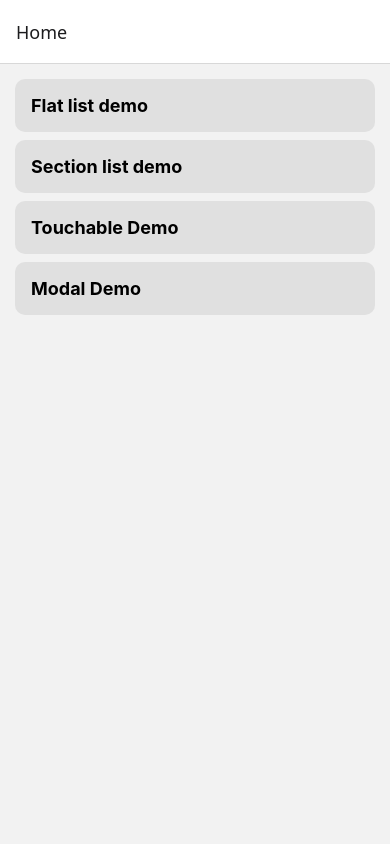
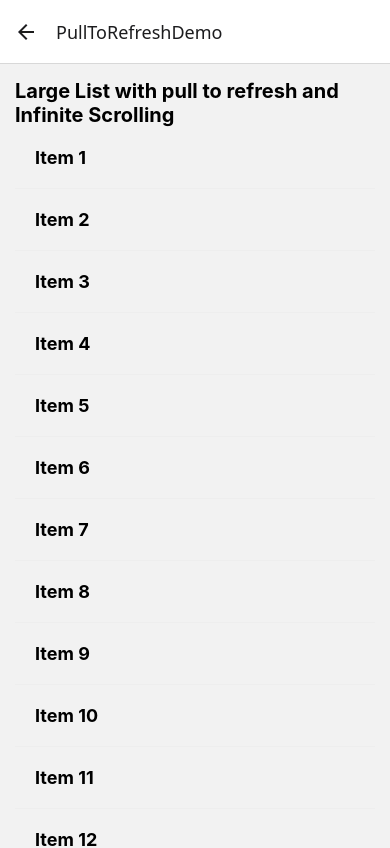
Before and after one commit to LuigyMartial/reactNtFull24-listapi, a React Native app: screen /PullToRefreshDemo in a window 390 px wide. Shown: the top 848 px of the page. Built offline with nearby package versions, Linux system fonts and the light colour scheme.

Commit message:
add pulltorefresh component

```diff
--- a/src/screens/HomeScreen.tsx
+++ b/src/screens/HomeScreen.tsx
@@ -23,6 +23,11 @@ const topics = [
     id: 4,
     title: 'Modal Demo',
     screen: 'ModalDemo',
+  },
+  {
+    id: 5,
+    title: 'Pull To Refresh',
+    screen: 'PullToRefreshDemo',
   }
 ]
 
--- /dev/null
+++ b/src/screens/PullToRefresh.tsx
@@ -0,0 +1,96 @@
+import React, { useState } from 'react';
+import {ActivityIndicator, FlatList, RefreshControl, StyleSheet, Text, View } from 'react-native';
+
+const INITIAL_DATA = Array.from({length: 20}, (_,index) =>({
+    id: index.toString(),
+    title: `Item ${index + 1}`,
+}))
+
+const PullToRefresh: React.FC = () => {
+    const [refreshing, setRefreshing] = useState(false);
+    const [data, setData] = useState(INITIAL_DATA);
+    const [loading, setLoading] = useState(false);
+
+    const renderItem = ({item}: {item: {id: string; title: string}}) => (
+        <View style={styles.item}>
+            <Text style={styles.itemTxt}>{item.title}</Text>
+        </View>
+    )
+
+    const loadMoreItems = () => {
+        if(!loading){
+            setLoading(true);
+            // load more items
+            setTimeout(() => {
+                const newItems = Array.from({length: 10}, (_,index) => ({
+                    id: (data.length + index).toString(),
+                    title: `Item ${data.length + index + 1}`
+                }))
+
+                setData([...data, ...newItems]);
+                setLoading(false);
+            }, 1000)
+        }
+    }
+
+    const handleOnRefresh = () => {
+        setRefreshing(true);
+
+        setTimeout(() => {
+            setData(INITIAL_DATA)
+            setRefreshing(false);
+        }, 2000)
+    }
+
+    return (
+      <View style={styles.container}>
+        <Text style={styles.header}>
+          Large List with pull to refresh and Infinite Scrolling
+        </Text>
+        <FlatList
+          keyExtractor={item => item.id}
+          data={data}
+          renderItem={renderItem}
+          onEndReached={loadMoreItems}
+          onEndReachedThreshold={0.1}
+          refreshControl={
+            <RefreshControl refreshing={refreshing} onRefresh={handleOnRefresh} />
+          }
+          // @ts-ignore
+          ListFooterComponent={
+            loading ?
+              <ActivityIndicator
+                style={styles.loader}
+                size="large"
+                color="#0000ff"
+              />
+             : null
+          }
+        />
+      </View>
+    );
+}
+
+const styles = StyleSheet.create({
+    container: {
+        flex: 1,
+        padding: 15,
+    },
+    header: {
+        fontSize: 20,
+        fontWeight: 'bold',
+    },
+    item: {
+        padding: 20,
+        borderBottomWidth: 1,
+        borderBottomColor: '#eee',
+    },
+    itemTxt: {
+        fontSize: 18,
+        fontWeight: 'bold',
+    },
+    loader: { marginVertical: 20 }
+
+});
+
+export default PullToRefresh;
--- a/src/screens/RootNavigator.tsx
+++ b/src/screens/RootNavigator.tsx
@@ -4,6 +4,7 @@ import FlatListScreen from './FlatListScreen.tsx';
 import SectionListScreen from "./SectionListScreen.tsx";
 import TouchableScreen from "./TouchableScreen.tsx";
 import ModalScreen from "./ModalScreen.tsx";
+import PullToRefresh from "./PullToRefresh.tsx";
 
 export type RootStackParamList = {
   Home: undefined;
@@ -11,6 +12,7 @@ export type RootStackParamList = {
   SectionListDemo: undefined;
   TouchableDemo: undefined;
   ModalDemo: undefined;
+  PullToRefreshDemo: undefined;
 }
 
 const Stack = createStackNavigator<RootStackParamList>();
@@ -23,6 +25,7 @@ const RootNavigator: React.FC = () => {
             <Stack.Screen name="SectionListDemo" component={SectionListScreen} />
             <Stack.Screen name="TouchableDemo" component={TouchableScreen} />
             <Stack.Screen name="ModalDemo" component={ModalScreen} />
+            <Stack.Screen name="PullToRefreshDemo" component={PullToRefresh} />
         </Stack.Navigator>
     );
 }
```
Also changed, not shown: src/screens/DataFetching.tsx (added).
